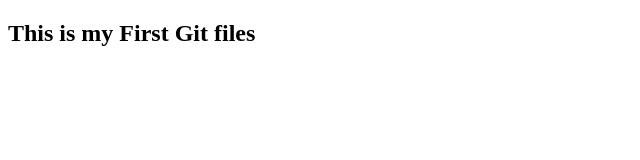
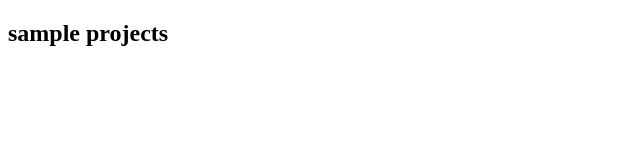
Before and after one commit to TaraJadhav/codet2025, a plain HTML site: page index.html in a window 1280 px wide. Shown: the whole page, without its empty margins (0-640 px from the left). Drawn offline with Linux system fonts and the light colour scheme.

Commit message:
modified

```diff
--- a/index.html
+++ b/index.html
@@ -6,6 +6,6 @@
     <title>Document</title>
 </head>
 <body>
-    <h2>This is my First Git files</h2>
+    <h2>sample projects</h2>
 </body>
 </html>
```
